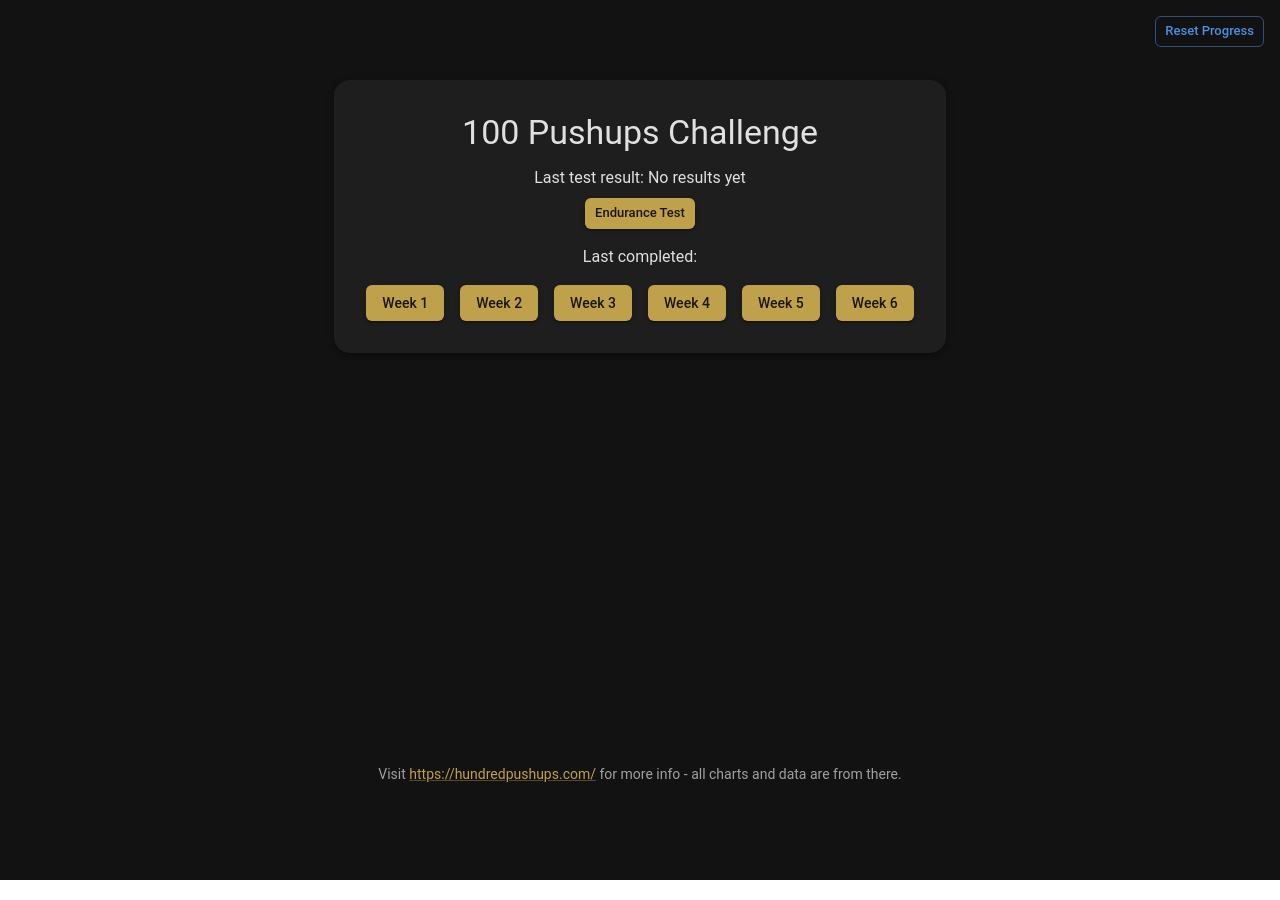
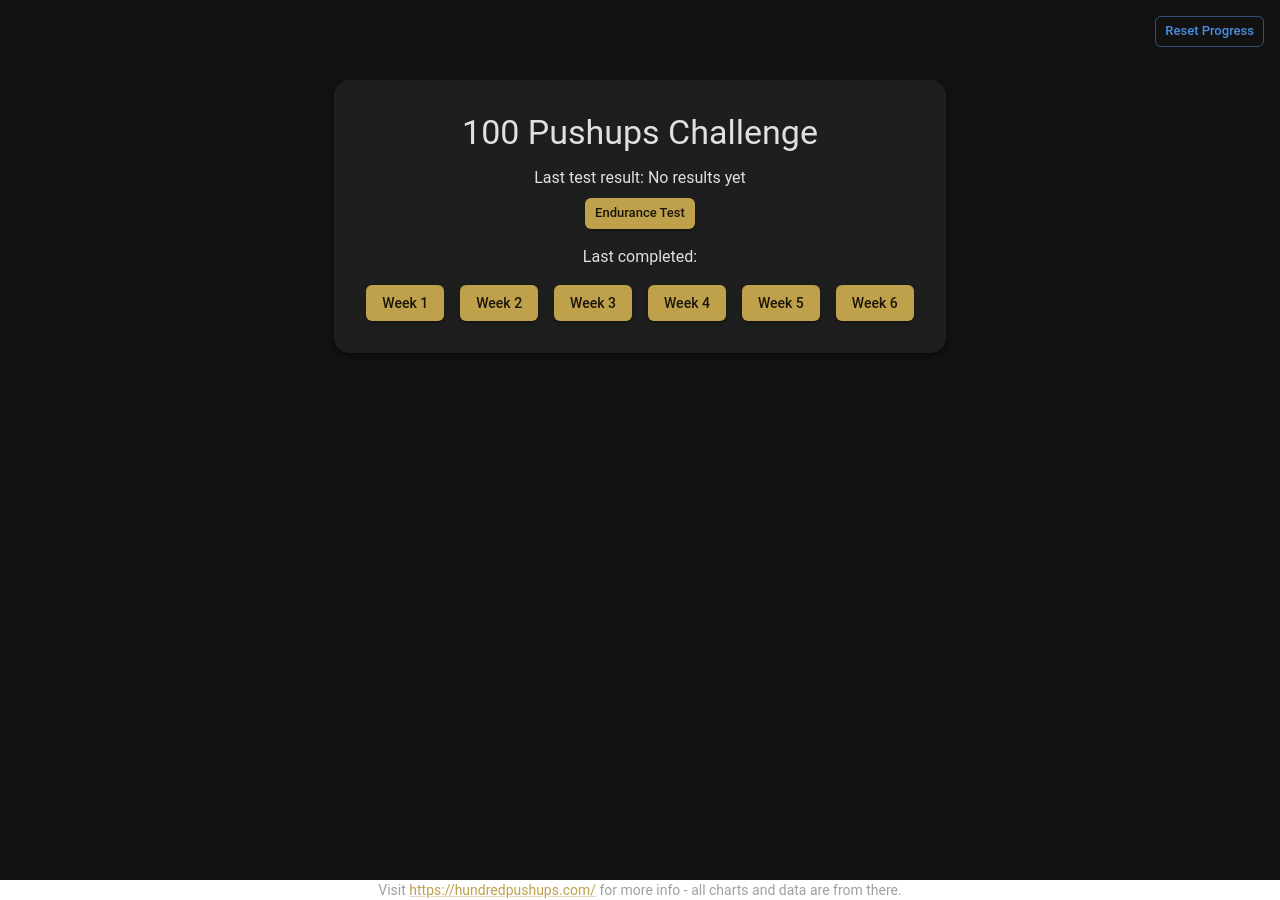
Before and after one commit to celentanoad/100pushups, a React (Vite) app: page / in a window 1280 px wide. Built offline with nearby package versions, Linux system fonts and the light colour scheme.

Commit message:
change footer positioning

```diff
--- a/src/App.jsx
+++ b/src/App.jsx
@@ -152,8 +152,7 @@ function App() {
     </Box>
     <Box
       sx={{
-        position: 'fixed',
-        bottom: theme.spacing(2),
+        position: 'relative',
         left: theme.spacing(2),
         width: 'calc(100% - 32px)',
         textAlign: 'center'
```
